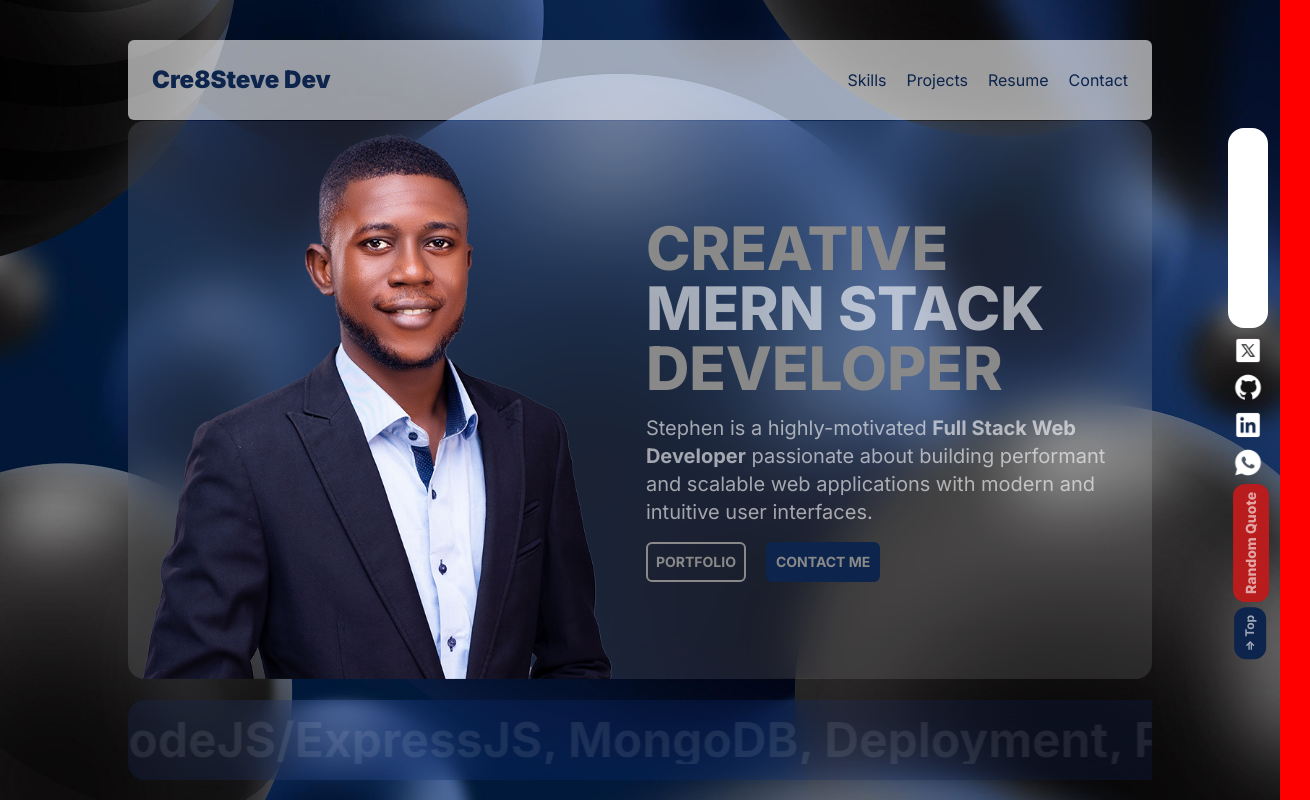
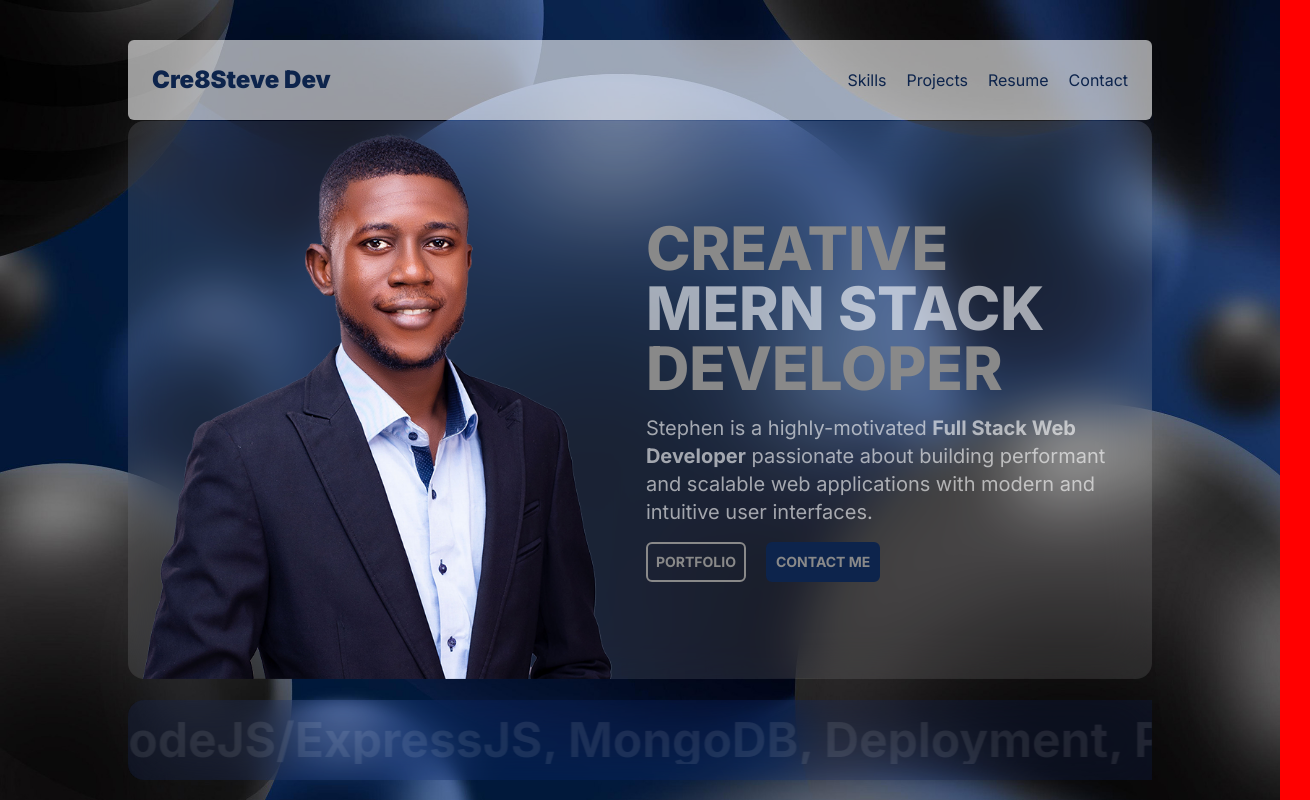
Before and after one commit to Cre8steveDev/Cre8steveDev, a React (Vite) app: page / in a window 1280 px wide. Shown: the whole page, 1310 px wide, since content can reach past the window. Built offline with nearby package versions, Linux system fonts and the light colour scheme; a web font is replaced by a local one.

Commit message:
Added colors to spot which background is overflowing

```diff
--- a/src/App.jsx
+++ b/src/App.jsx
@@ -35,7 +35,7 @@ function App() {
         // backgroundRepeat: "no-repeat",
         backgroundSize: "cover",
       }}
-      className="flex flex-col  items-center w-full h-screen overflow-hidden"
+      className="flex flex-col  items-center w-full h-screen overflow-hidden bg-orange-700"
     >
       {glassMorphism && (
         <GlassMorphism
@@ -47,7 +47,7 @@ function App() {
       {!glassMorphism && <RandomQuote />}
 
       {/* Interactivity */}
-      <div className=" block w-[30px] sm:w-[40px] absolute top-[440px] sm:top-32 sm:right-3 right-0">
+      <div className="  w-[30px] sm:w-[40px] absolute top-[440px] sm:top-32 sm:right-3 right-0 hidden">
         {/* Scroll Progress Bar */}
 
         {!viewingProduct && (
--- a/src/index.css
+++ b/src/index.css
@@ -31,6 +31,7 @@ body {
   overflow: hidden;
   width: 100vw;
   height: 100vh;
+  background-color: green;
 }
 
 #quoteText {
```
